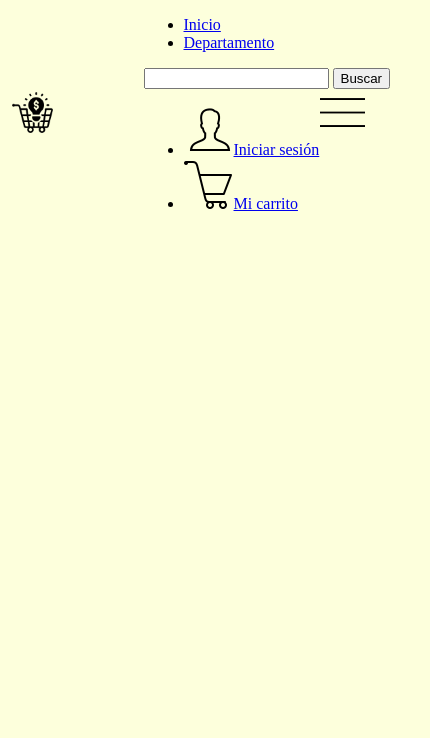
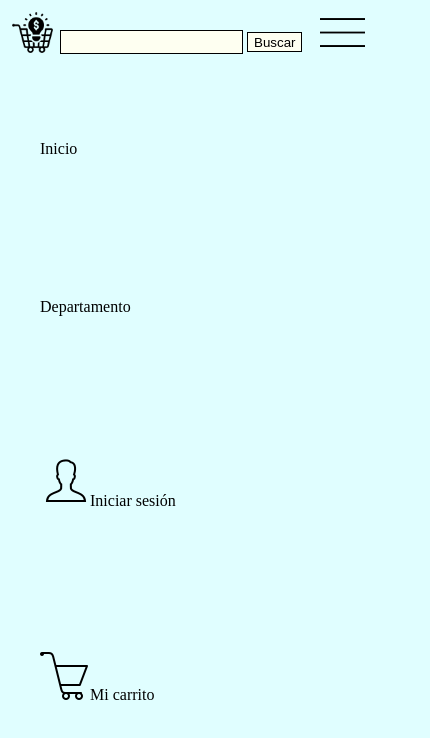
Before and after one commit to luis7310/TiendaOnline, a plain HTML site: page Front-end/HTML/index.html in a window 390 px wide. Both pictures are taken after a click on the button 342 px from the left and 34 px from the top of the page. Shown: the whole page, 430 px wide, since content can reach past the window. Drawn offline with Linux system fonts and the light colour scheme.

Commit message:
Diseño barra nav movil

```diff
--- a/Front-end/CSS/index.css
+++ b/Front-end/CSS/index.css
@@ -10,12 +10,13 @@ body{
     padding: 0;
 }
 
+
+@media screen and (max-width:800px) {
     header{
         display:flex;
         justify-content: space-between;
         align-items: center;
     }
-
     .header__logo{
         max-width: 100%;
         width: 45px;
@@ -38,8 +39,51 @@ header{
 
     .header__nav > ul{
         display: none;
+        position: absolute;
+        height: 100vh;
+        width: 100vw;
+        top:0;
+        left: 0;
+        background-color:#e0feff;
+        z-index: -1;
+    }
+
+    .header__nav-list{
+        display: flex;
+        flex-direction: column;
+        height: 40vh;
+        margin: auto;
+        justify-content: space-evenly;
     }
 
     .header__checkbox:checked ~ .header__nav > ul{
-    display: block;
+        display: flex;
     }
+
+    .header__nav-item{
+        list-style: none;
+
+    }
+
+    .header__nav-a{
+        text-decoration: none;
+        color: #000000;
+    }
+
+    .header__nav-a:active{
+        color: #002787;
+        text-decoration: dotted;
+    }
+
+    .busqueda__nav{
+        background-color: #fefff1;
+        border: solid 1px;
+        height: 20px;
+    }
+
+    .busq-container{
+        position: absolute;
+        left: 60px;
+        top:30px;
+    }
+}
--- a/Front-end/HTML/index.html
+++ b/Front-end/HTML/index.html
@@ -17,15 +17,15 @@
         </div>
         <nav class="header__nav">
             <ul class="header__nav-list">
-                <li class="header__nav-item"><a href="#">Inicio</a></li>
-                <li class="header__nav-item"><a href="#">Departamento</a></li>
+                <li class="header__nav-item"><a class="header__nav-a" href="#">Inicio</a></li>
+                <li class="header__nav-item"><a class="header__nav-a" href="#">Departamento</a></li>
+                <li class="header__nav-item"><a class="header__nav-a" href="#"><img src="./../SRC/Imagenes/perfil-usuario.png">Iniciar sesión</a></li>
+                <li class="header__nav-item"><a class="header__nav-a" href="#"><img src="./../SRC/Imagenes/carrito-compra.png">Mi carrito</a></li>
             </ul>
-            <input class="busqueda__nav" id="input__nav" type="text">
-            <button class="busqueda__nav" id="btn__nav">Buscar</button>
-            <ul class="header__nav-list">
-                <li class="header__nav-item"><a href="#"><img src="./../SRC/Imagenes/perfil-usuario.png">Iniciar sesión</a></li>
-                <li class="header__nav-item"><a href="#"><img src="./../SRC/Imagenes/carrito-compra.png">Mi carrito</a></li>
-            </ul>
+            <div class="busq-container">
+                <input class="busqueda__nav" id="input__nav" type="text">
+                <button class="busqueda__nav" id="btn__nav">Buscar</button>
+            </div>
         </nav>
     </header>
 
```
Lines whose indentation alone changed are shown as unchanged.
